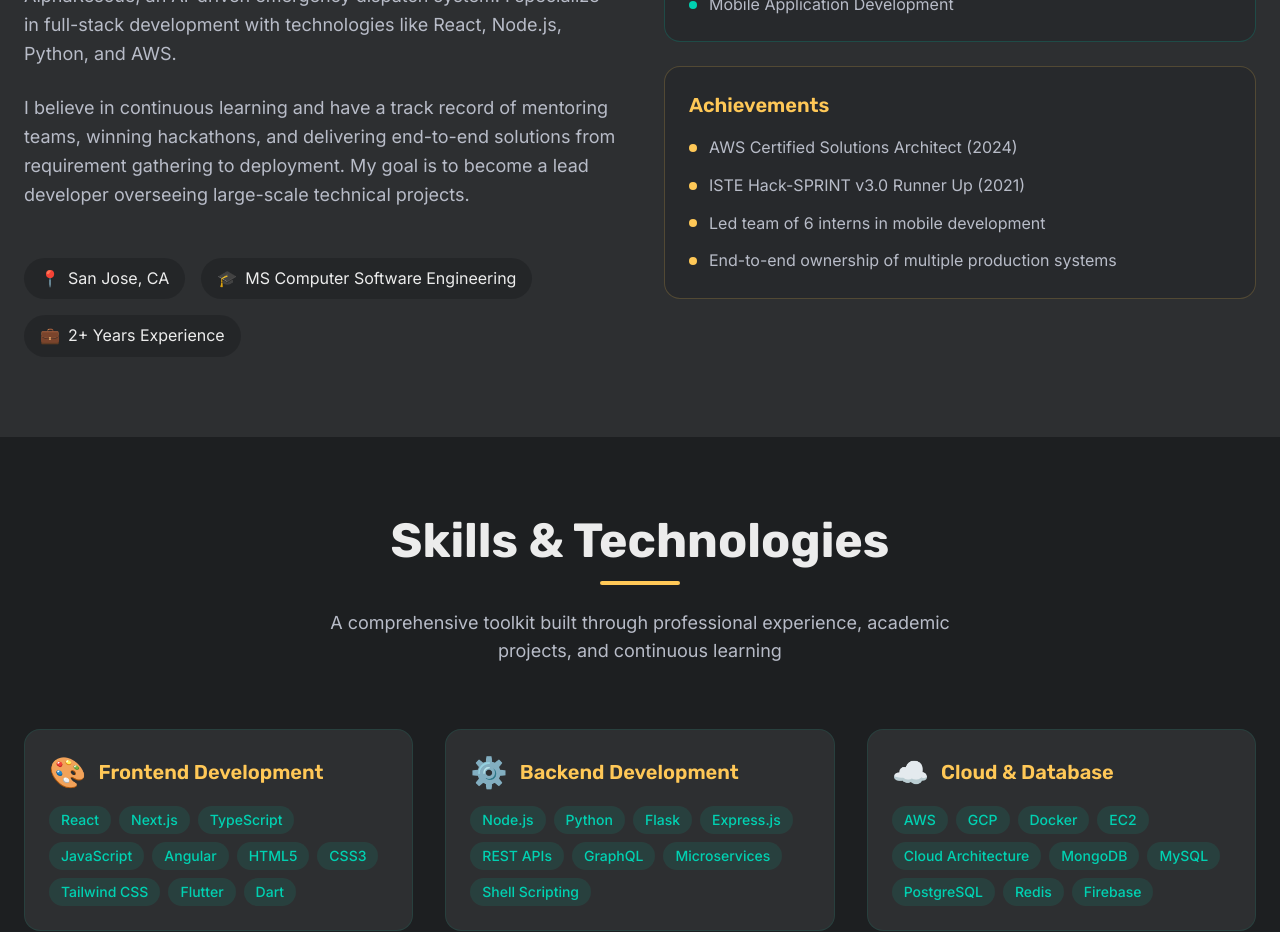
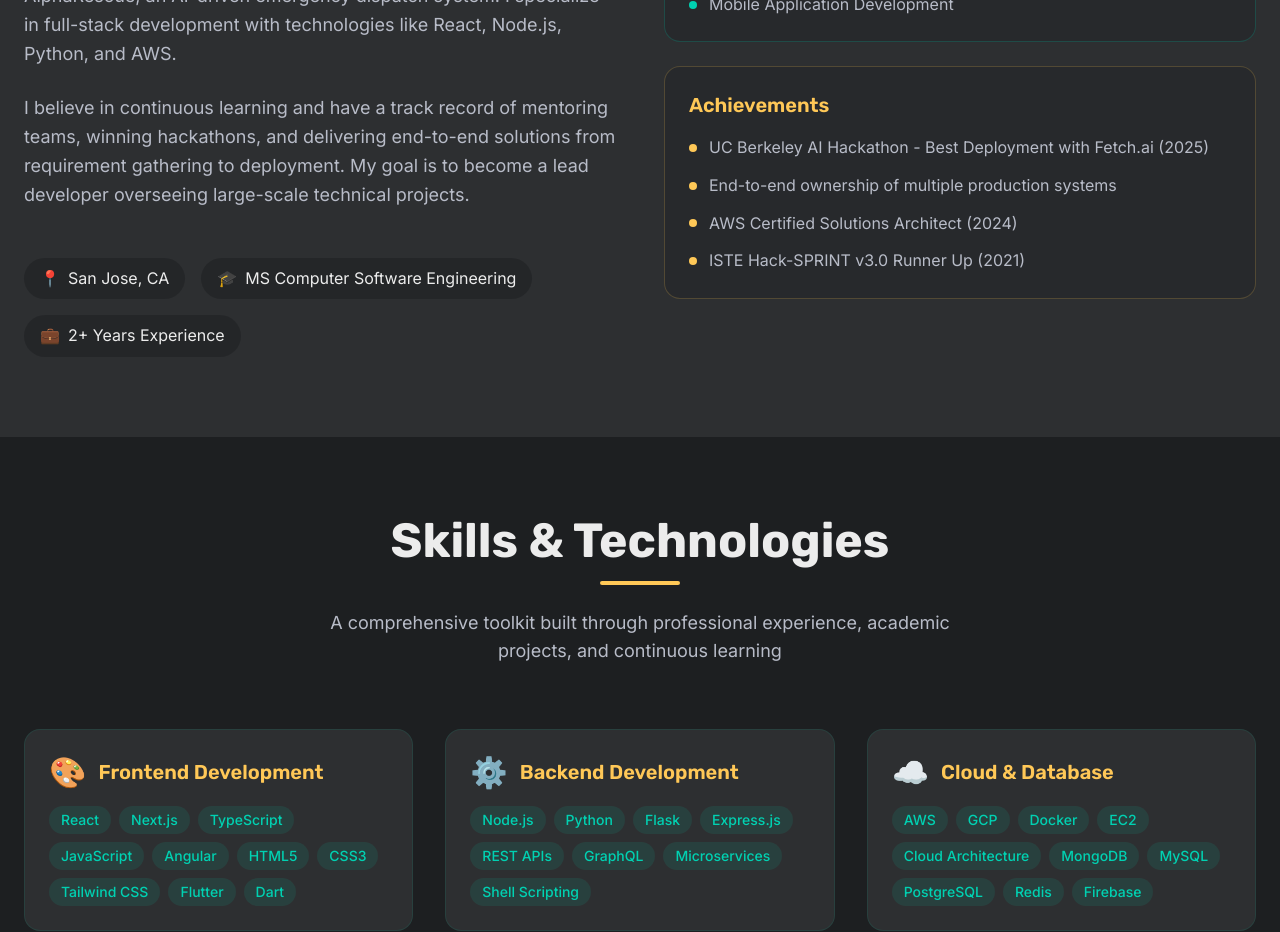
Before and after one commit to Preetam3620/portfolio-website, a Next.js app: page / in a window 1280 px wide. Shown: the part 1260-2192 px from the top of the page. Built offline with nearby package versions, Linux system fonts and the light colour scheme.

Commit message:
Update achievements section with UC Berkeley AI Hackathon award

```diff
--- a/src/components/About.tsx
+++ b/src/components/About.tsx
@@ -87,19 +87,19 @@ const About = () => {
               <ul className="space-y-3 text-text-secondary">
                 <li className="flex items-center">
                   <span className="w-2 h-2 bg-accent-amber rounded-full mr-3"></span>
+                  UC Berkeley AI Hackathon - Best Deployment with Fetch.ai (2025)
+                </li>
+                <li className="flex items-center">
+                  <span className="w-2 h-2 bg-accent-amber rounded-full mr-3"></span>
+                  End-to-end ownership of multiple production systems
+                </li>
+                <li className="flex items-center">
+                  <span className="w-2 h-2 bg-accent-amber rounded-full mr-3"></span>
                   AWS Certified Solutions Architect (2024)
                 </li>
                 <li className="flex items-center">
                   <span className="w-2 h-2 bg-accent-amber rounded-full mr-3"></span>
                   ISTE Hack-SPRINT v3.0 Runner Up (2021)
-                </li>
-                <li className="flex items-center">
-                  <span className="w-2 h-2 bg-accent-amber rounded-full mr-3"></span>
-                  Led team of 6 interns in mobile development
-                </li>
-                <li className="flex items-center">
-                  <span className="w-2 h-2 bg-accent-amber rounded-full mr-3"></span>
-                  End-to-end ownership of multiple production systems
                 </li>
               </ul>
             </div>
```
